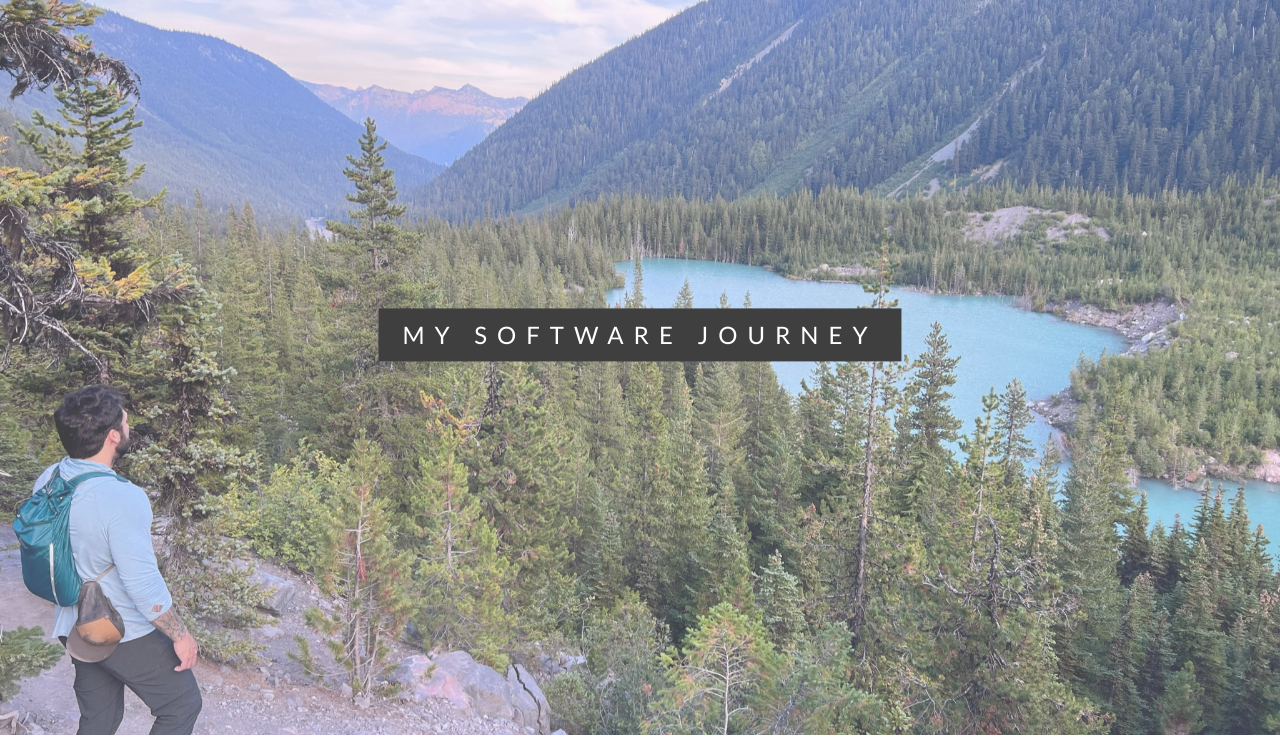
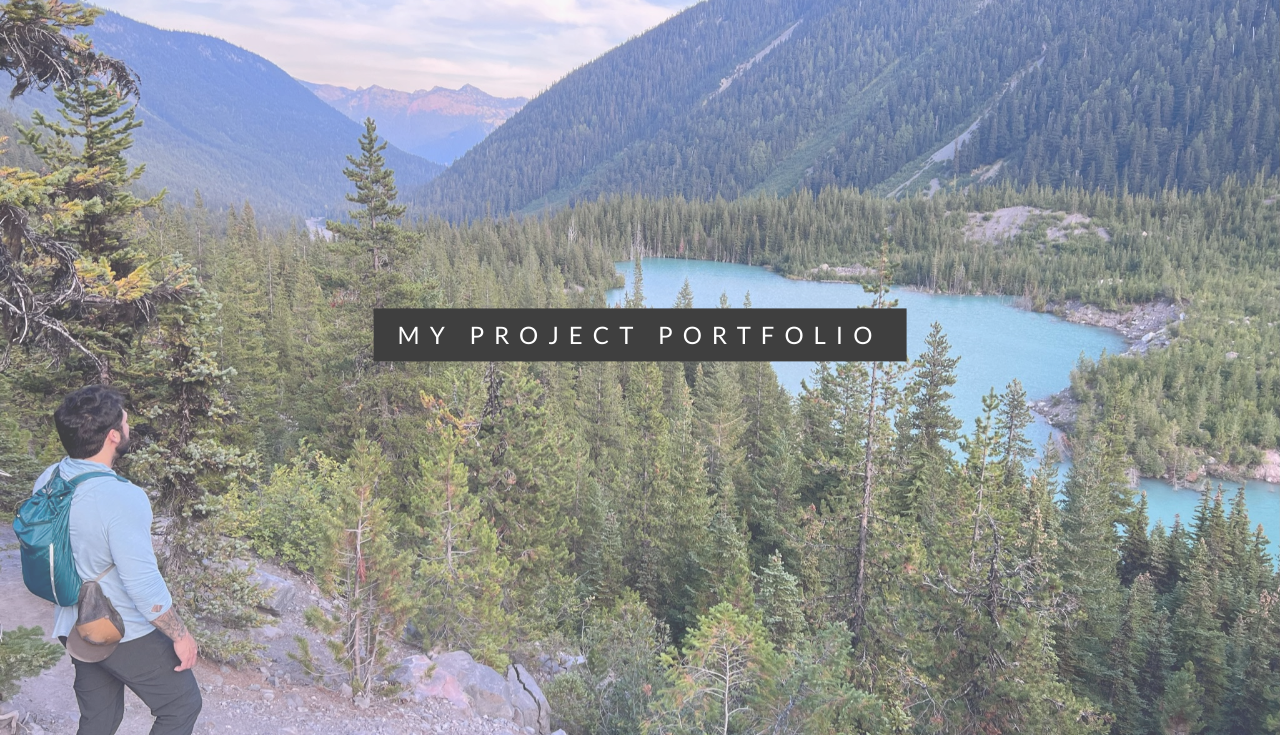
Before and after one commit to DareDaryl/DareDaryl.github.io, a plain HTML site: page index.html in a window 1280 px wide. Shown: the part 65-802 px from the top of the page. Drawn offline with nearby package versions, Linux system fonts and the light colour scheme.

Commit message:
Update index.html

```diff
--- a/index.html
+++ b/index.html
@@ -41,7 +41,7 @@
 <!-- First Parallax Image with Logo Text -->
 <div class="bgimg-1 w3-display-container w3-opacity-min" id="home">
   <div class="w3-display-middle" style="white-space:nowrap;">
-    <span class="w3-center w3-padding-large w3-black w3-xlarge w3-wide w3-animate-opacity">MY <span class="w3-hide-small">SOFTWARE</span> JOURNEY</span>
+    <span class="w3-center w3-padding-large w3-black w3-xlarge w3-wide w3-animate-opacity">MY <span class="w3-hide-small">PROJECT </span>PORTFOLIO </span>
   </div>
 </div>
 
```
